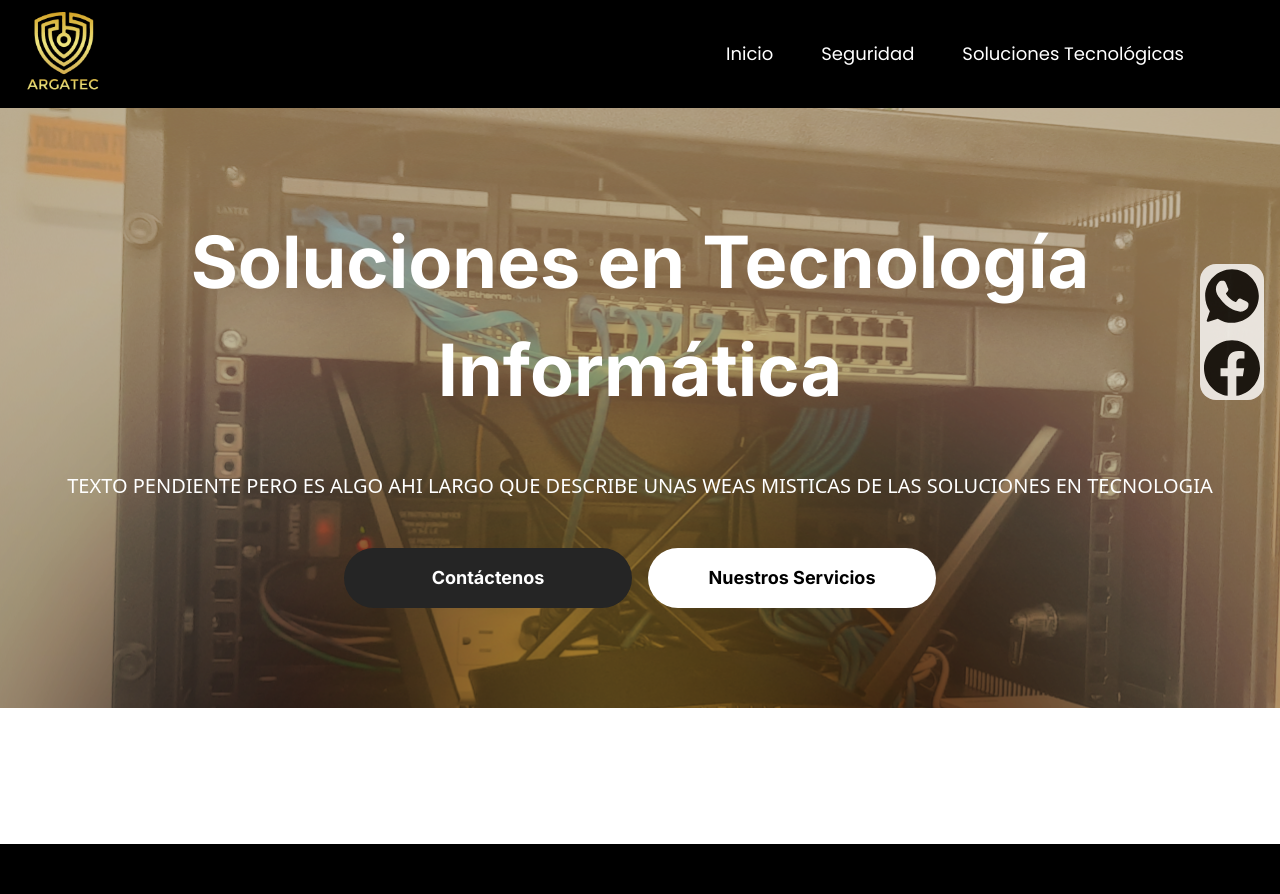
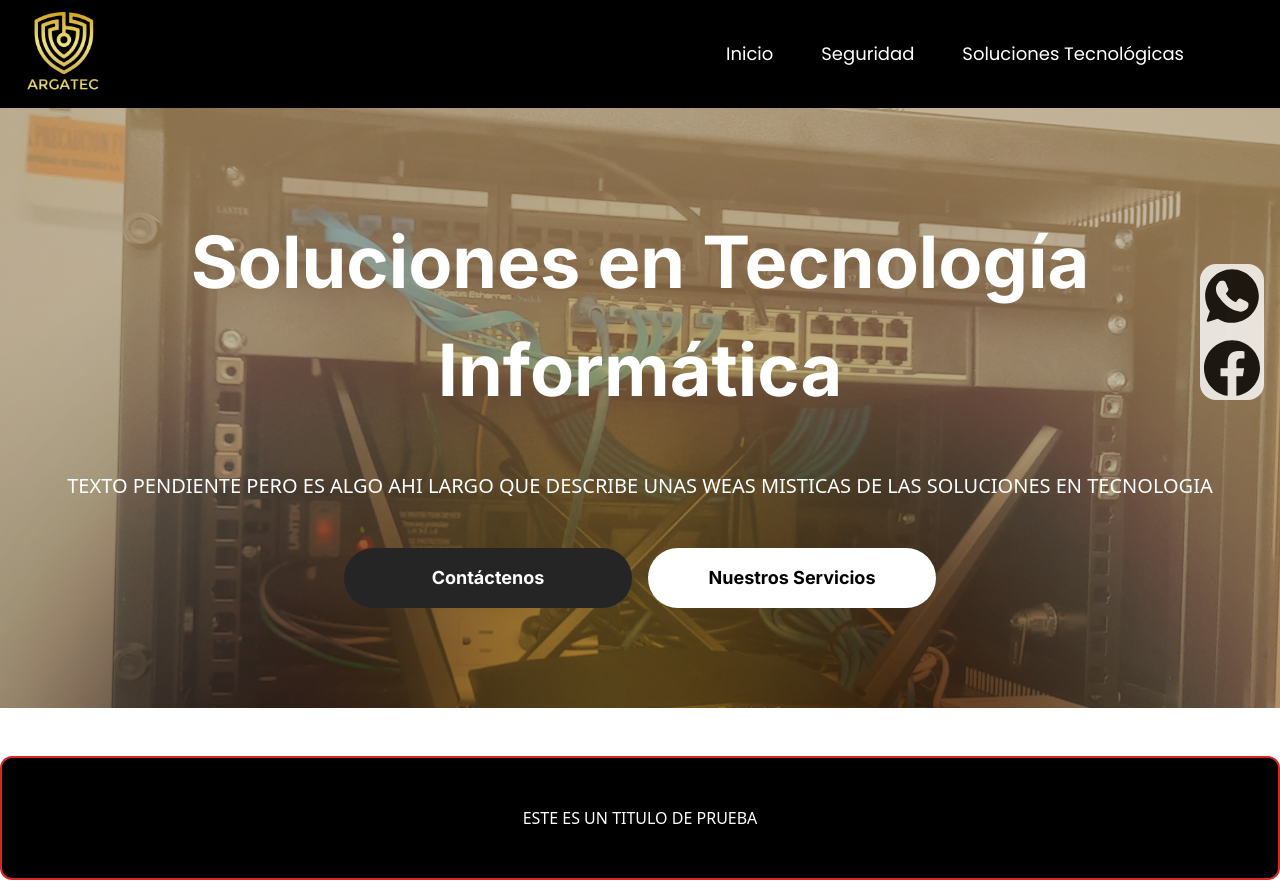
Before and after one commit to Argatec/argatec_website, a SvelteKit app: page /seguridad in a window 1280 px wide. Shown: the top 894 px of the page. Built offline with nearby package versions, Linux system fonts and the light colour scheme.

Commit message:
Update +page.svelte

```diff
--- a/src/routes/seguridad/+page.svelte
+++ b/src/routes/seguridad/+page.svelte
@@ -9,3 +9,7 @@
     titulo_arriba = "Soluciones en Tecnología"
     titulo_abajo = "Informática"
     descripcion = "TEXTO PENDIENTE PERO ES ALGO AHI LARGO QUE DESCRIBE UNAS WEAS MISTICAS DE LAS SOLUCIONES EN TECNOLOGIA"/>
+
+ <div class="flex my-12 justify-center align-center w-full py-12 bg-black border-2 border-red-600 rounded-xl">
+     <h2 class="text-white "> ESTE ES UN TITULO DE PRUEBA </h2>
+ </div>
```
